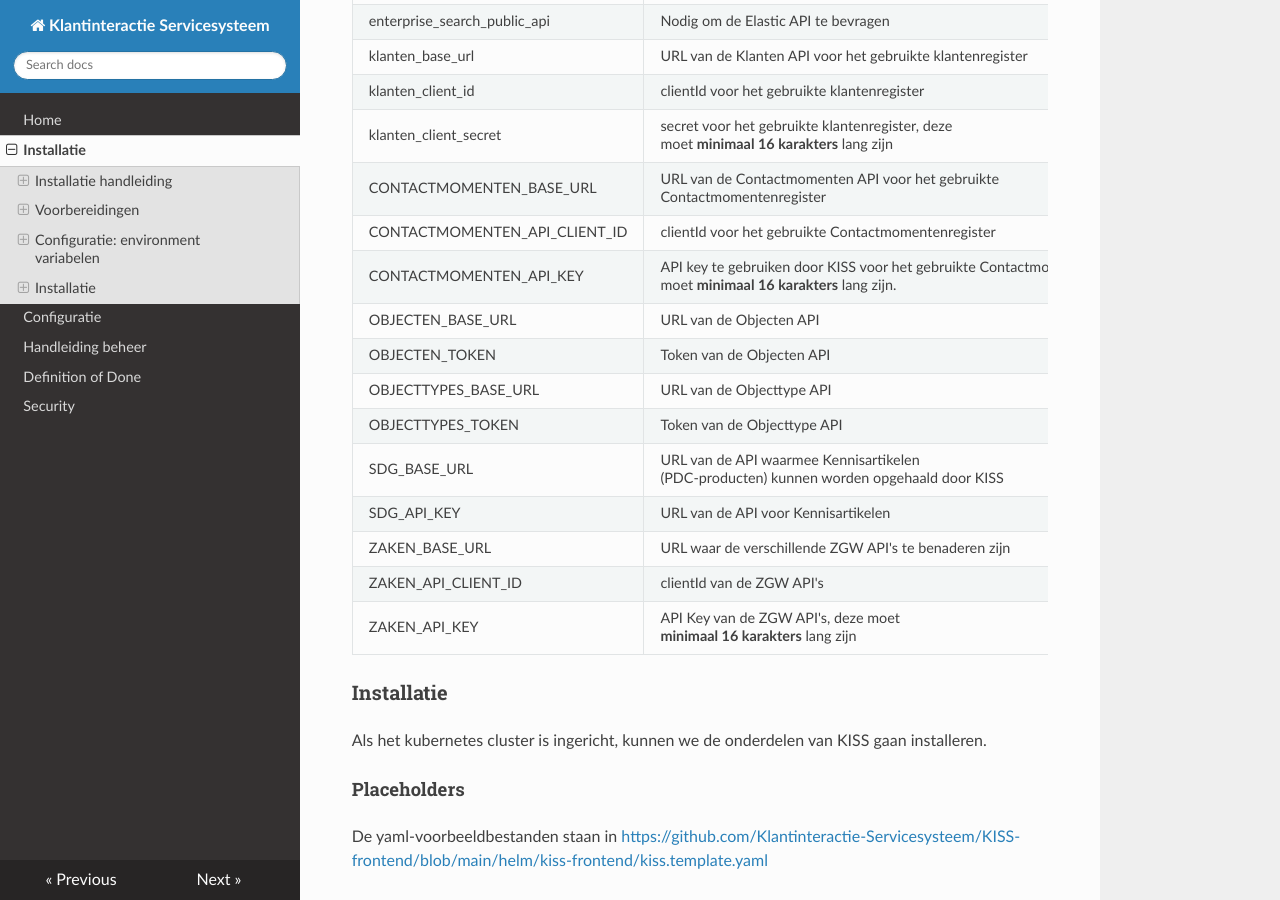
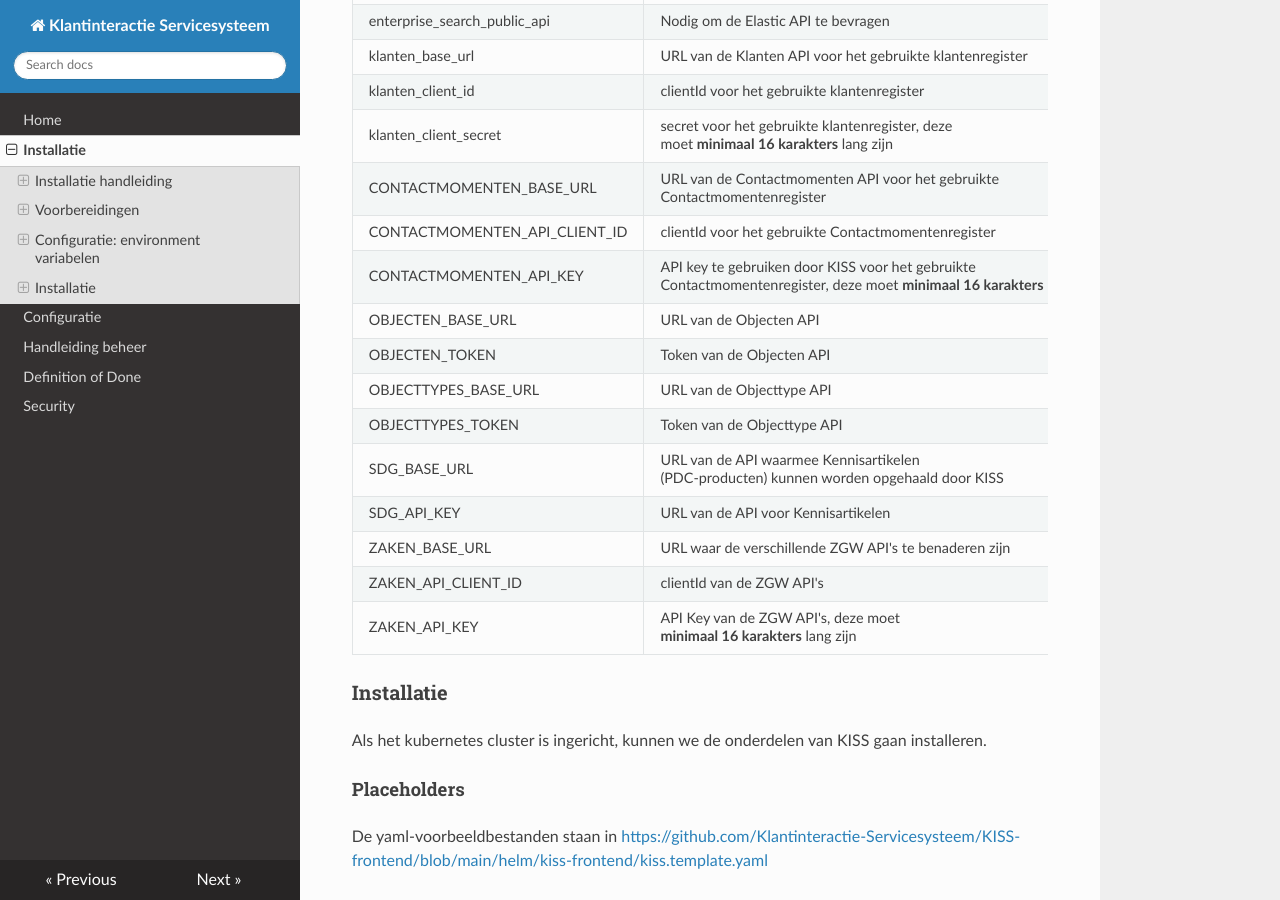
Before and after one commit to Klantinteractie-Servicesysteem/.github, an MkDocs documentation site: the page built from docs/INSTALLATION.md, in a window 1280 px wide and 900 px high, scrolled down 3740 px. Built offline with MkDocs 1.6.1, drawn with Linux system fonts in a browser that asks for light colours; nearby versions of some CDN libraries.

Commit message:
tabel fix

```diff
--- a/docs/INSTALLATION.md
+++ b/docs/INSTALLATION.md
@@ -122,7 +122,7 @@ KISS gebruikt op dit moment de Objecten API om de Medewerkers in het Smoelenboek
 | klanten_client_secret | secret voor het gebruikte klantenregister, deze <br />moet **minimaal 16 karakters** lang zijn |
 | CONTACTMOMENTEN_BASE_URL  | URL van de Contactmomenten API voor het gebruikte <br />Contactmomentenregister  |
 | CONTACTMOMENTEN_API_CLIENT_ID | clientId voor het gebruikte Contactmomentenregister |
-| CONTACTMOMENTEN_API_KEY  | API key te gebruiken door KISS voor het gebruikte Contactmomentenregister, deze <br />moet **minimaal 16 karakters** lang zijn. |
+| CONTACTMOMENTEN_API_KEY  | API key te gebruiken door KISS voor het gebruikte <br />Contactmomentenregister, deze moet **minimaal 16 karakters** lang zijn. |
 | OBJECTEN_BASE_URL  | URL van de Objecten API  |
 | OBJECTEN_TOKEN  |  Token van de Objecten API |
 | OBJECTTYPES_BASE_URL  | URL van de Objecttype API  |
```
